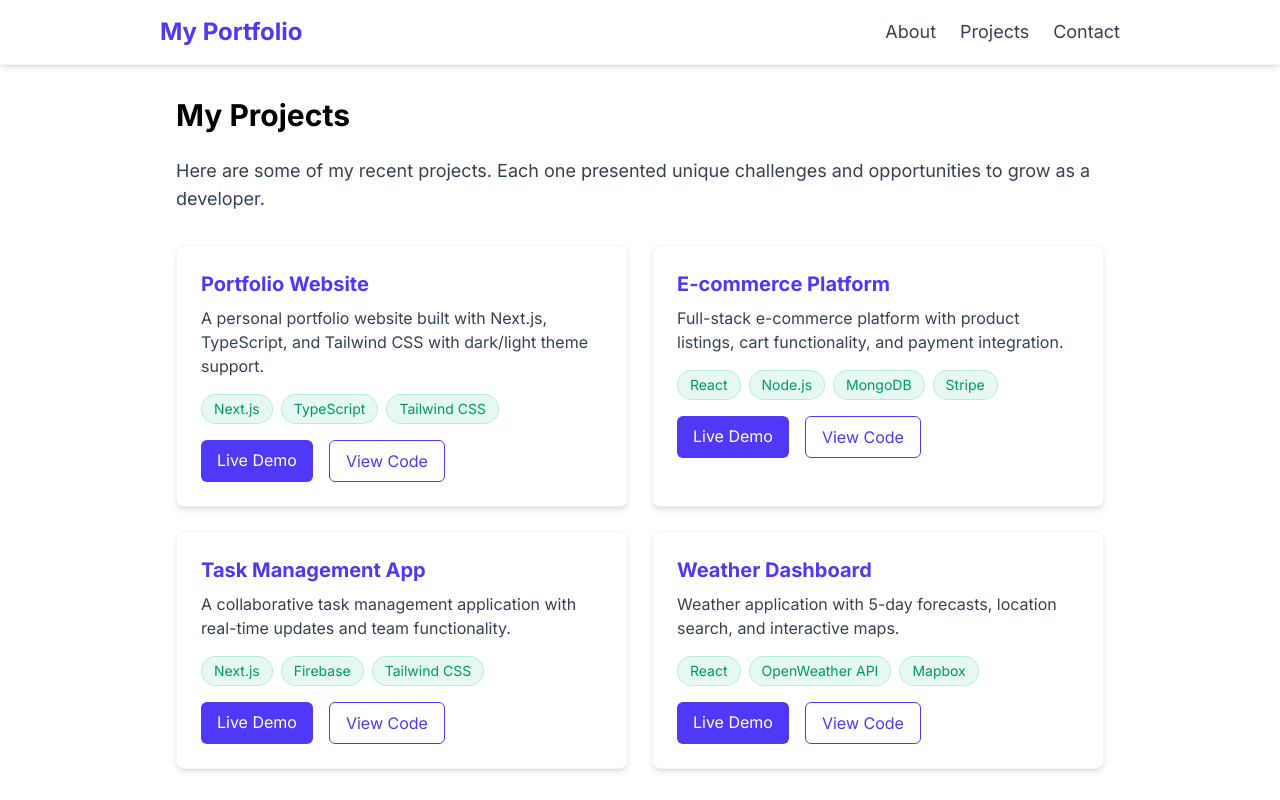
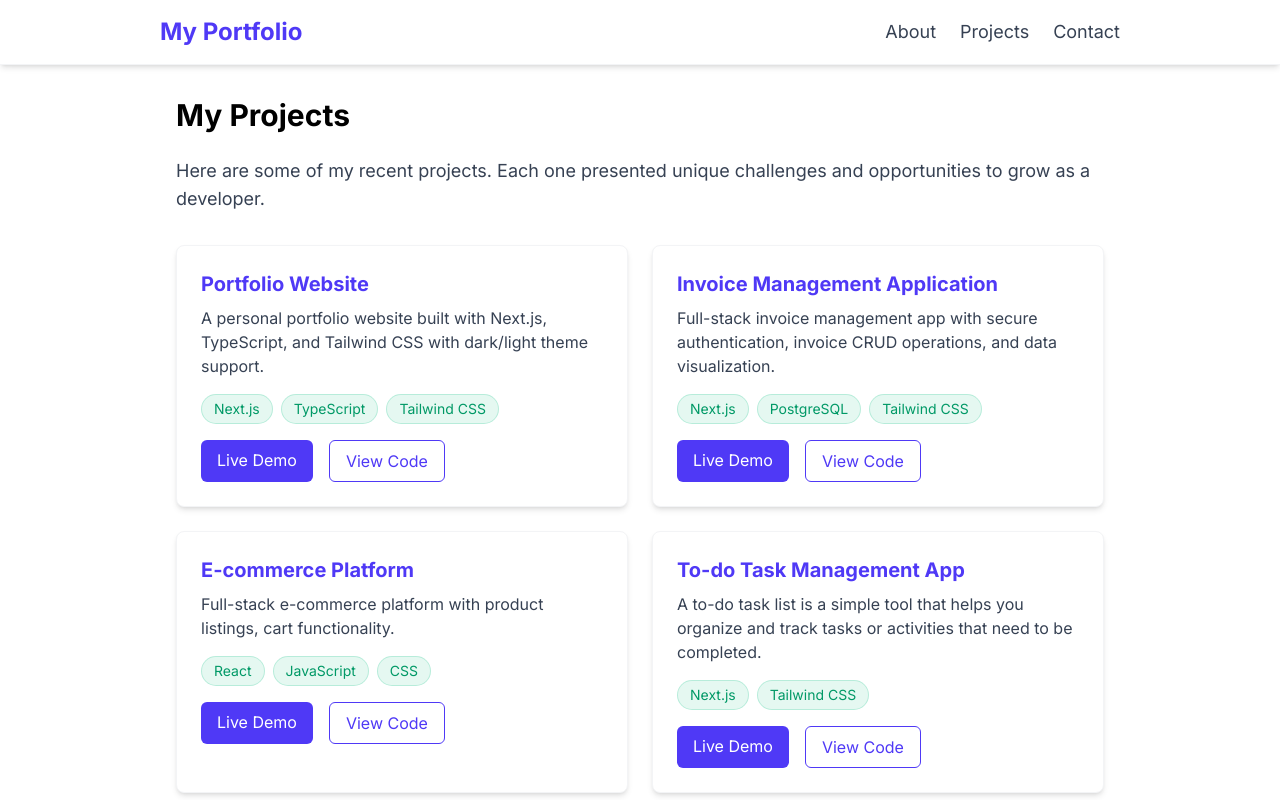
Before and after one commit to anjeljayswal/my-portfolio, a Next.js app: page /projects in a window 1280 px wide. Shown: the top 800 px of the page. Built offline with nearby package versions, Linux system fonts and the light colour scheme.

Commit message:
feat: update projects list with new project details and demo URLs

```diff
--- a/src/app/projects/page.tsx
+++ b/src/app/projects/page.tsx
@@ -8,33 +8,49 @@ const projects: Project[] = [
     title: 'Portfolio Website',
     description: 'A personal portfolio website built with Next.js, TypeScript, and Tailwind CSS with dark/light theme support.',
     technologies: ['Next.js', 'TypeScript', 'Tailwind CSS'],
-    demoUrl: '#',
+    demoUrl: 'https://my-portfolio-five-snowy-38.vercel.app/',
     codeUrl: '#',
   },
   {
     id: '2',
-    title: 'E-commerce Platform',
-    description: 'Full-stack e-commerce platform with product listings, cart functionality, and payment integration.',
-    technologies: ['React', 'Node.js', 'MongoDB', 'Stripe'],
-    demoUrl: '#',
-    codeUrl: '#',
+    title: 'Invoice Management Application',
+    description: 'Full-stack invoice management app with secure authentication, invoice CRUD operations, and data visualization.',
+    technologies: ['Next.js', 'PostgreSQL', 'Tailwind CSS'],
+    demoUrl: 'https://invoice-app-two-lyart.vercel.app/',
+    codeUrl: 'https://github.com/anjeljayswal/invoice-app',
   },
   {
     id: '3',
-    title: 'Task Management App',
-    description: 'A collaborative task management application with real-time updates and team functionality.',
-    technologies: ['Next.js', 'Firebase', 'Tailwind CSS'],
-    demoUrl: '#',
-    codeUrl: '#',
+    title: 'E-commerce Platform',
+    description: 'Full-stack e-commerce platform with product listings, cart functionality.',
+    technologies: ['React', 'JavaScript', 'CSS'],
+    demoUrl: 'https://ecommerce-web-hazel.vercel.app/',
+    codeUrl: 'https://github.com/anjeljayswal/EcommerceWeb',
   },
   {
     id: '4',
-    title: 'Weather Dashboard',
-    description: 'Weather application with 5-day forecasts, location search, and interactive maps.',
-    technologies: ['React', 'OpenWeather API', 'Mapbox'],
-    demoUrl: '#',
-    codeUrl: '#',
+    title: 'To-do Task Management App',
+    description: 'A to-do task list is a simple tool that helps you organize and track tasks or activities that need to be completed.',
+    technologies: ['Next.js', 'Tailwind CSS'],
+    demoUrl: 'https://taskcalulator.vercel.app/',
+    codeUrl: 'https://github.com/anjeljayswal/FinaceCalculator',
   },
+    {
+    id: '5',
+    title: 'Resume Builder',
+    description: 'A resume builder is a tool that helps users create professional resumes quickly and easily.',
+    technologies: ['React', 'Tailwind CSS'],
+    demoUrl: 'https://resume-builder-iota-eosin.vercel.app/',
+    codeUrl: 'https://github.com/anjeljayswal/ResumeBuilder',
+  },
+  // {
+  //   id: '5',
+  //   title: 'Weather Dashboard',
+  //   description: 'Weather application with 5-day forecasts, location search, and interactive maps.',
+  //   technologies: ['React', 'OpenWeather API', 'Mapbox'],
+  //   demoUrl: '#',
+  //   codeUrl: '#',
+  // },
 ];
 
 export default function ProjectsPage() {
```
